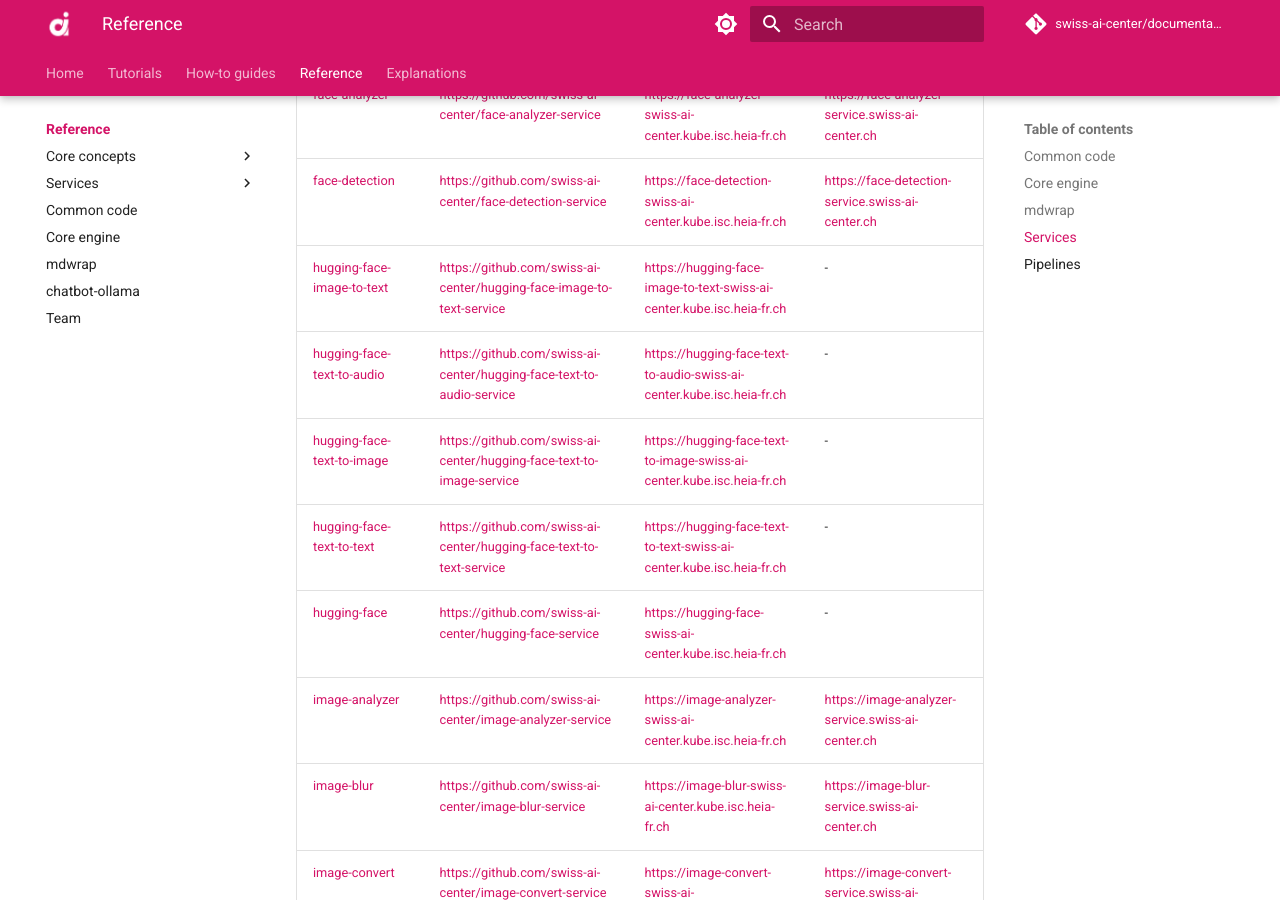
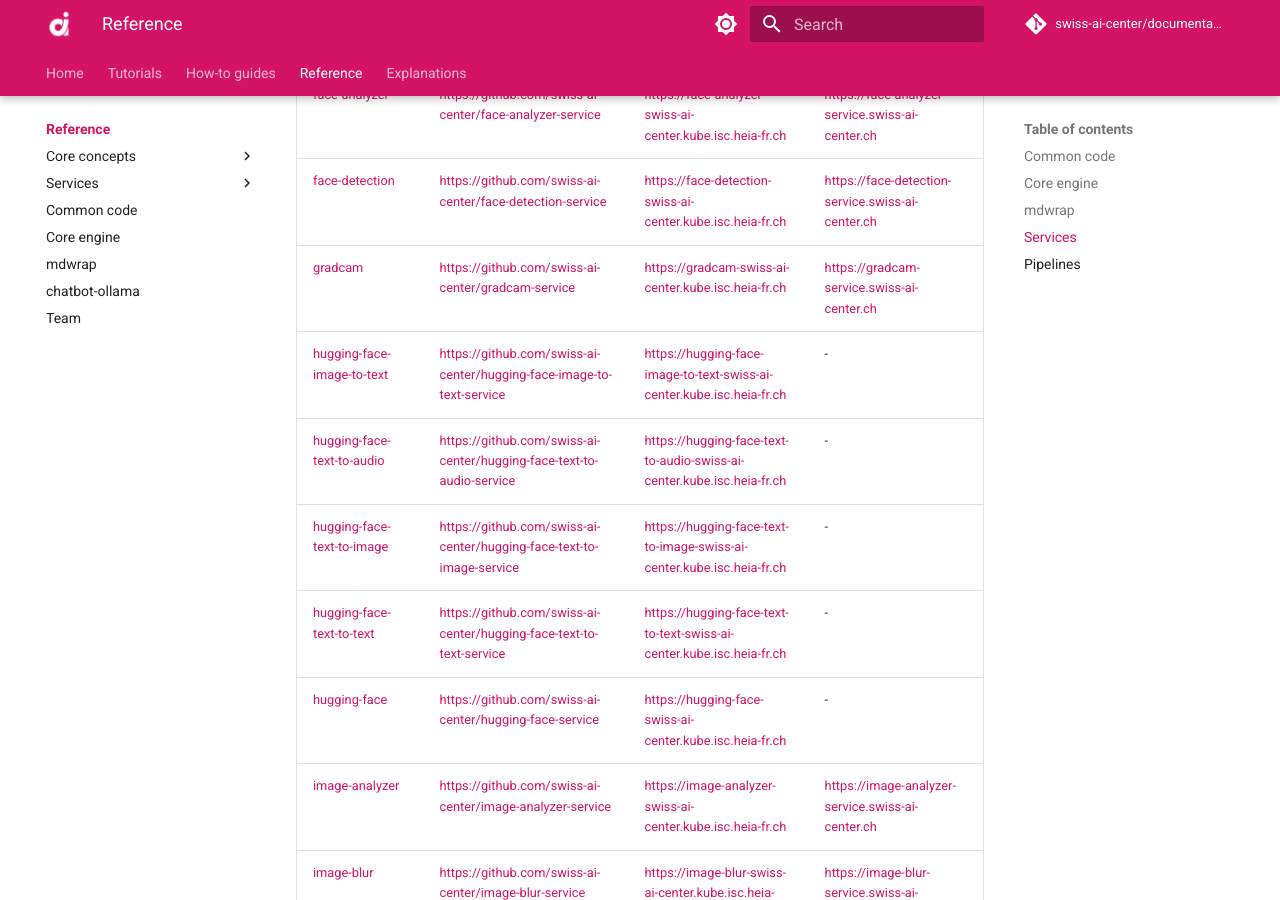
Before and after one commit to swiss-ai-center/documentation, an MkDocs documentation site: the page built from docs/reference/index.md, in a window 1280 px wide and 900 px high, scrolled down 1592 px. Built offline with MkDocs 1.6.1 and Material for MkDocs 9.7.7, drawn with Linux system fonts in a browser that asks for light colours; comment, search, counter and statistics services are not loaded.

Commit message:
Add gradcam entry in index table

```diff
--- a/docs/reference/index.md
+++ b/docs/reference/index.md
@@ -43,6 +43,7 @@ mdwrap is a command line tool to format our Markdown documentation made with
 | [doodle](./services/doodle.md)                                         | <https://github.com/swiss-ai-center/doodle-service>                     | <https://doodle-swiss-ai-center.kube.isc.heia-fr.ch>                     | <https://doodle-service.swiss-ai-center.ch>                   |
 | [face-analyzer](./services/face-analyzer.md)                           | <https://github.com/swiss-ai-center/face-analyzer-service>              | <https://face-analyzer-swiss-ai-center.kube.isc.heia-fr.ch>              | <https://face-analyzer-service.swiss-ai-center.ch>            |
 | [face-detection](./services/face-detection.md)                         | <https://github.com/swiss-ai-center/face-detection-service>             | <https://face-detection-swiss-ai-center.kube.isc.heia-fr.ch>             | <https://face-detection-service.swiss-ai-center.ch>           |
+| [gradcam](./services/gradcam.md)                         | <https://github.com/swiss-ai-center/gradcam-service>             | <https://gradcam-swiss-ai-center.kube.isc.heia-fr.ch>             | <https://gradcam-service.swiss-ai-center.ch>           |
 | [hugging-face-image-to-text](./services/hugging-face-image-to-text.md) | <https://github.com/swiss-ai-center/hugging-face-image-to-text-service> | <https://hugging-face-image-to-text-swiss-ai-center.kube.isc.heia-fr.ch> | -                                                             |
 | [hugging-face-text-to-audio](./services/hugging-face-text-to-audio.md) | <https://github.com/swiss-ai-center/hugging-face-text-to-audio-service> | <https://hugging-face-text-to-audio-swiss-ai-center.kube.isc.heia-fr.ch> | -                                                             |
 | [hugging-face-text-to-image](./services/hugging-face-text-to-image.md) | <https://github.com/swiss-ai-center/hugging-face-text-to-image-service> | <https://hugging-face-text-to-image-swiss-ai-center.kube.isc.heia-fr.ch> | -                                                             |
```
